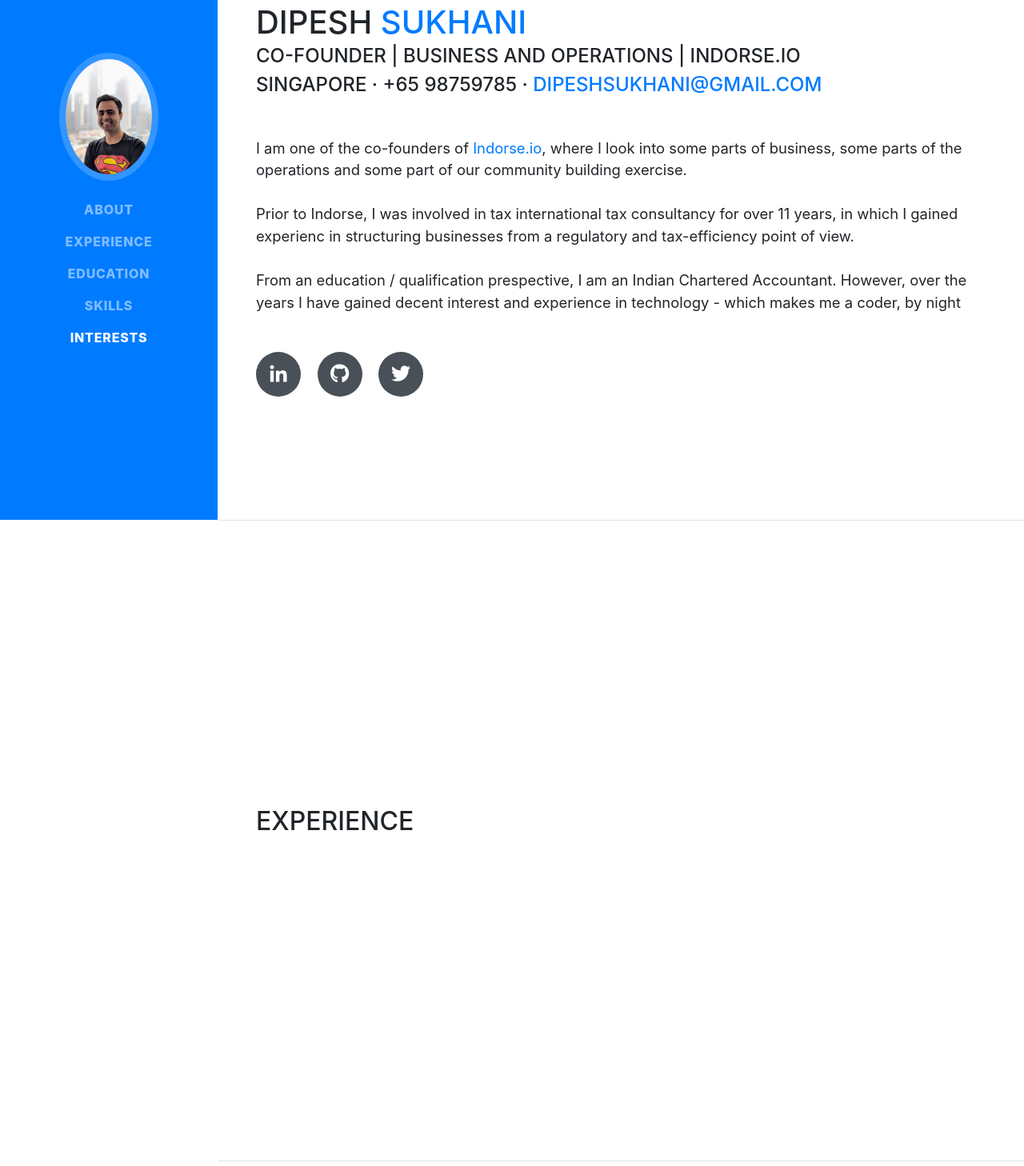
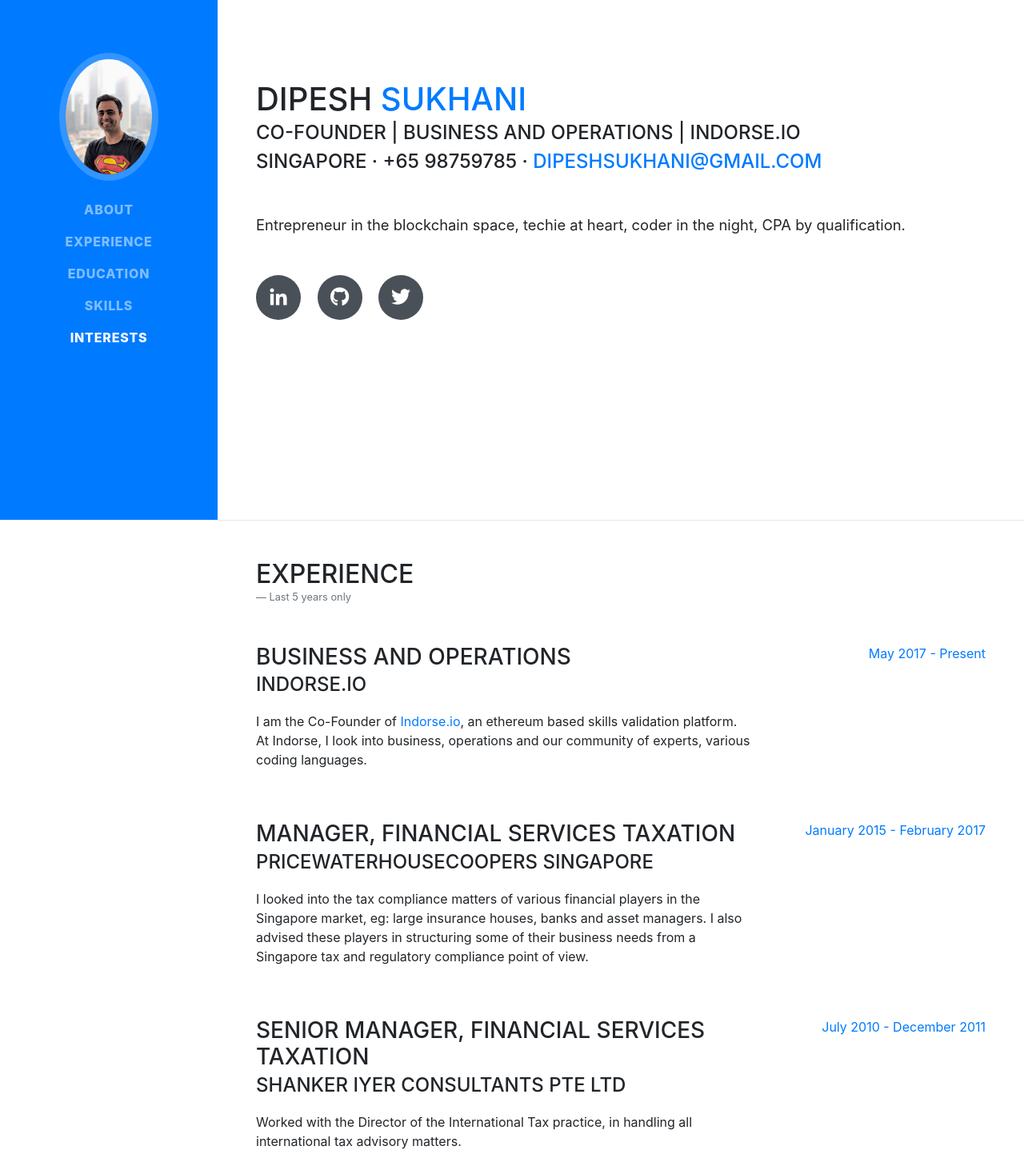
Before and after one commit to DKSukhani/personalCV, a website with bundled scripts: page index.html in a window 1280 px wide. Shown: the part 150-1608 px from the top of the page at 80% size. Built offline with nearby package versions, Linux system fonts and the light colour scheme; a web font is replaced by a local one.

Commit message:
Update in Readme and also the CV in index.html

```diff
--- a/index.html
+++ b/index.html
@@ -72,15 +72,13 @@
         <div class="subheading mb-5">Singapore · +65 98759785 ·
           <a href="mailto:dipeshsukhani@gmail.com">dipeshsukhani@gmail.com</a>
         </div>
-        <p class="lead mb-5">I am one of the co-founders of
-          <a href="https://indorse.io" target="_blank">Indorse.io</a>, where I look into some parts of business, some parts of the operations and some part of our community
-          building exercise.
+        <p class="lead mb-5">Entrepreneur in the blockchain space, techie at heart, coder in the night, CPA by qualification.
           <br>
-          <br> Prior to Indorse, I was involved in tax international tax consultancy for over 11 years, in which I gained experienc
+          <!-- <br> Prior to Indorse, I was an international tax consultant for over 11 years, during which I gained experience
           in structuring businesses from a regulatory and tax-efficiency point of view.
           <br>
           <br> From an education / qualification prespective, I am an Indian Chartered Accountant. However, over the years I
-          have gained decent interest and experience in technology - which makes me a coder, by night
+          have gained decent interest and experience in technology - which makes me a coder, by night -->
         </p>
         <div class="social-icons">
           <a href="https://www.linkedin.com/in/dipeshsukhani/">
@@ -103,58 +101,48 @@
 
     <section class="resume-section p-3 p-lg-5 d-flex flex-column" id="experience">
       <div class="my-auto">
-        <h2 class="mb-5">Experience</h2>
+        <h2 class="mb-0">Experience</h2>
+        <footer class="mb-5 blockquote-footer">Last 5 years only</footer>
+        <div class="resume-item d-flex flex-column flex-md-row mb-5">
+          <div class="resume-content mr-auto">
+            <h3 class="mb-0">Business and Operations</h3>
+            <div class="subheading mb-3">Indorse.io</div>
+            <p>I am the Co-Founder of
+              <a href="https://indorse.io" target="_blank">Indorse.io</a>, an ethereum based skills validation platform.
+              <br> At Indorse, I look into business, operations and our community of experts, various coding languages.</p>
 
-        <!-- <div class="resume-item d-flex flex-column flex-md-row mb-5">
-          <div class="resume-content mr-auto">
-            <h3 class="mb-0">Senior Web Developer</h3>
-            <div class="subheading mb-3">Intelitec Solutions</div>
-            <p>Bring to the table win-win survival strategies to ensure proactive domination. At the end of the day, going forward,
-              a new normal that has evolved from generation X is on the runway heading towards a streamlined cloud solution.
-              User generated content in real-time will have multiple touchpoints for offshoring.</p>
+
           </div>
           <div class="resume-date text-md-right">
-            <span class="text-primary">March 2013 - Present</span>
+            <span class="text-primary">May 2017 - Present</span>
           </div>
         </div>
 
         <div class="resume-item d-flex flex-column flex-md-row mb-5">
           <div class="resume-content mr-auto">
-            <h3 class="mb-0">Web Developer</h3>
-            <div class="subheading mb-3">Intelitec Solutions</div>
-            <p>Capitalize on low hanging fruit to identify a ballpark value added activity to beta test. Override the digital
-              divide with additional clickthroughs from DevOps. Nanotechnology immersion along the information highway will
-              close the loop on focusing solely on the bottom line.</p>
+            <h3 class="mb-0">Manager, Financial Services Taxation</h3>
+            <div class="subheading mb-3">PricewaterhouseCoopers Singapore</div>
+            <p>I looked into the tax compliance matters of various financial players in the Singapore market, eg: large insurance
+              houses, banks and asset managers. I also advised these players in structuring some of their business needs
+              from a Singapore tax and regulatory compliance point of view.</p>
           </div>
           <div class="resume-date text-md-right">
-            <span class="text-primary">December 2011 - March 2013</span>
+            <span class="text-primary">January 2015 - February 2017</span>
           </div>
         </div>
 
         <div class="resume-item d-flex flex-column flex-md-row mb-5">
           <div class="resume-content mr-auto">
-            <h3 class="mb-0">Junior Web Designer</h3>
-            <div class="subheading mb-3">Shout! Media Productions</div>
-            <p>Podcasting operational change management inside of workflows to establish a framework. Taking seamless key performance
-              indicators offline to maximise the long tail. Keeping your eye on the ball while performing a deep dive on
-              the start-up mentality to derive convergence on cross-platform integration.</p>
+            <h3 class="mb-0">Senior Manager, Financial Services Taxation</h3>
+            <div class="subheading mb-3">Shanker Iyer Consultants Pte Ltd</div>
+            <p>Worked with the Director of the International Tax practice, in handling all international tax advisory matters.</p>
           </div>
           <div class="resume-date text-md-right">
             <span class="text-primary">July 2010 - December 2011</span>
           </div>
         </div>
 
-        <div class="resume-item d-flex flex-column flex-md-row">
-          <div class="resume-content mr-auto">
-            <h3 class="mb-0">Web Design Intern</h3>
-            <div class="subheading mb-3">Shout! Media Productions</div>
-            <p>Collaboratively administrate empowered markets via plug-and-play networks. Dynamically procrastinate B2C users
-              after installed base benefits. Dramatically visualize customer directed convergence without revolutionary ROI.</p>
-          </div>
-          <div class="resume-date text-md-right">
-            <span class="text-primary">September 2008 - June 2010</span>
-          </div>
-        </div> -->
+
 
       </div>
 
```
Also changed, not shown: README.md.
